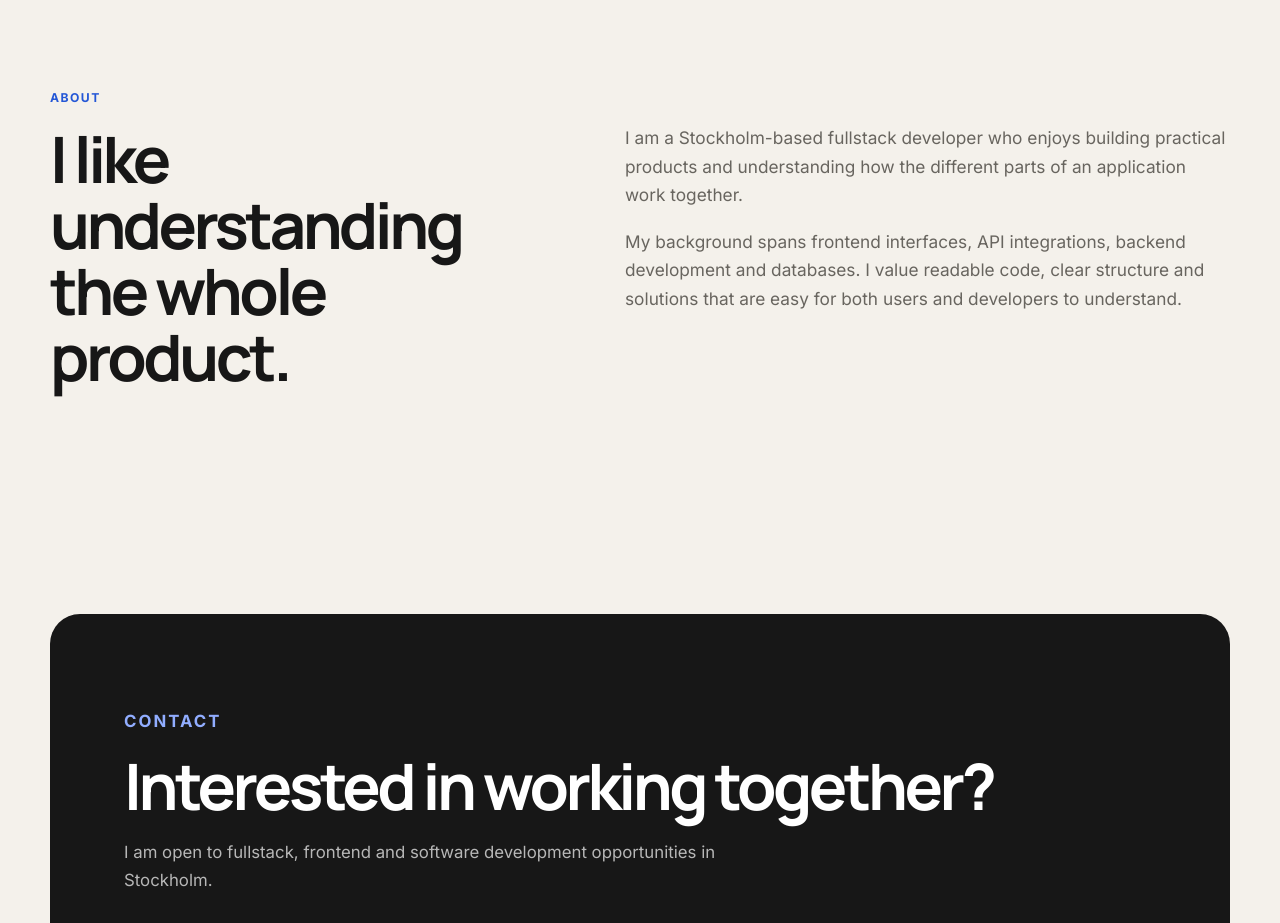
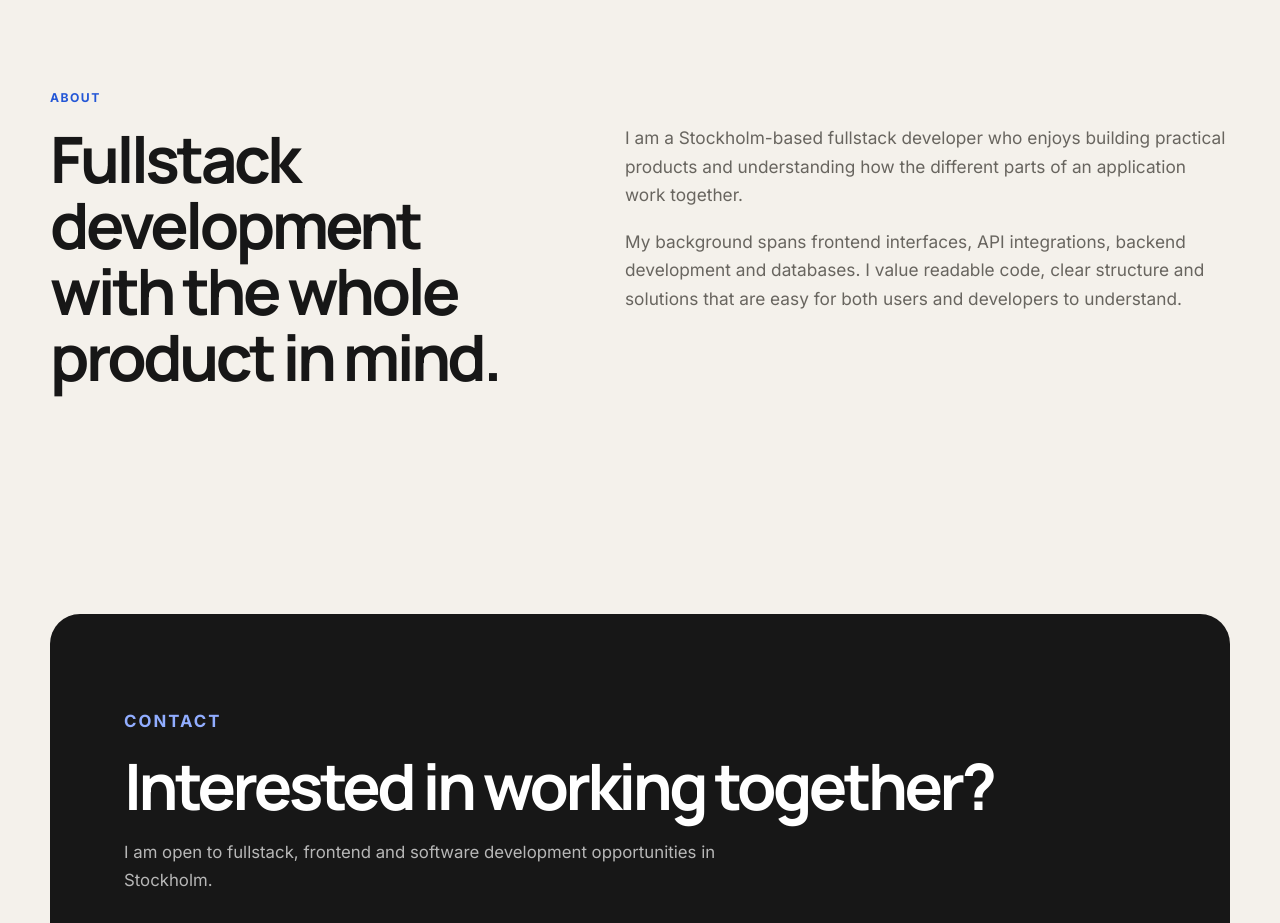
Before and after one commit to Asplund1/portfolio, a React (Vite) app in the folder portfolio/: page / in a window 1280 px wide. Shown: the part 4760-5683 px from the top of the page. Built offline with nearby package versions, Linux system fonts and the light colour scheme.

Commit message:
Balance about section content

```diff
--- a/portfolio/src/components/About.jsx
+++ b/portfolio/src/components/About.jsx
@@ -1,9 +1,9 @@
 function About() {
   return (
     <section className="section about" id="about">
-      <div>
+      <div className="about-heading">
         <p className="eyebrow">About</p>
-        <h2>I like understanding the whole product.</h2>
+        <h2>Fullstack development with the whole product in mind.</h2>
       </div>
 
       <div className="about-copy">
```
